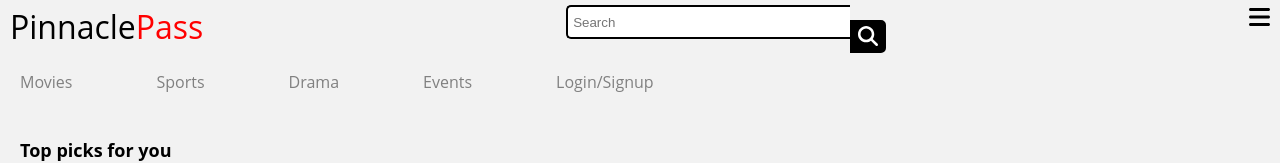
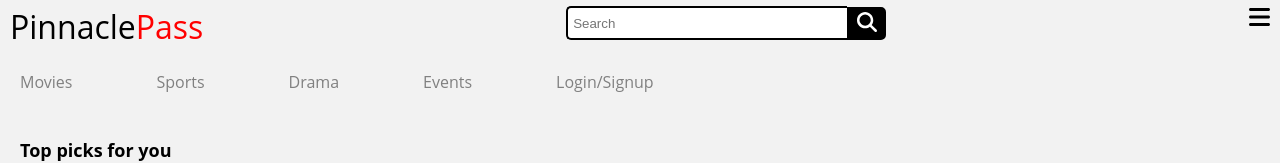
Before and after one commit to Ankur05103/PinnaclePass, a React (Create React App) app in the folder frontend/: page / in a window 1280 px wide. Shown: the top 163 px of the page. Built offline with nearby package versions, Linux system fonts and the light colour scheme; a small style sheet from the web is missing.

Commit message:
fixed search button misalignment

```diff
--- a/frontend/src/components/Header.jsx
+++ b/frontend/src/components/Header.jsx
@@ -19,15 +19,15 @@ export default function Header() {
 
   return (
     <div>
-      <nav>
+      <nav className="navigation">
         <div className="logo">
           Pinnacle
           <span>Pass</span>
         </div>
 
-        <div className="search">
-          <input type="text" className="searchTerm" placeholder="Search" />
-          <button type="submit" className="searchButton">
+        <div className="nav-search">
+          <input type="text" className="nav-searchTerm" placeholder="Search" />
+          <button type="submit" className="nav-searchButton">
             <FontAwesomeIcon icon={faSearch} />
           </button>
         </div>
--- a/frontend/src/styles/Header.css
+++ b/frontend/src/styles/Header.css
@@ -8,7 +8,7 @@
   margin: 5px 10px;
 }
 
-nav {
+.navigation {
   display: flex;
   justify-content: space-between;
 }
@@ -18,29 +18,31 @@ body {
   font-family: "Open Sans", sans-serif;
 }
 
-.search {
+.nav-search {
   width: 25%;
   height: 36px;
   position: relative;
   display: flex;
   margin: 5px 10px;
+  align-items: center;
 }
 
-.searchTerm {
-  width: 100%;
+.nav-searchTerm {
+  width: calc(100% - 40px);
   border: 2px solid black;
   border-right: none;
   padding: 5px;
   height: 20px;
   border-radius: 5px 0 0 5px;
   outline: none;
+  margin: 0;
 }
 
 .searchTerm:focus {
   color: #00b4cc;
 }
 
-.searchButton {
+.nav-searchButton {
   width: 40px;
   height: 33px;
   border: 2px solid black;
@@ -50,6 +52,7 @@ body {
   border-radius: 0 5px 5px 0;
   cursor: pointer;
   font-size: 20px;
+  margin: 0;
 }
 .wrap {
   display: absolute;
```
